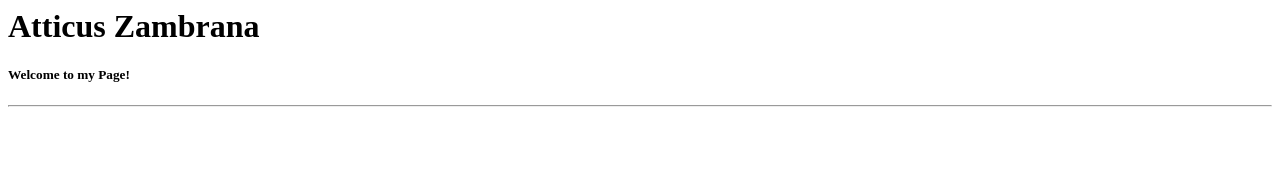
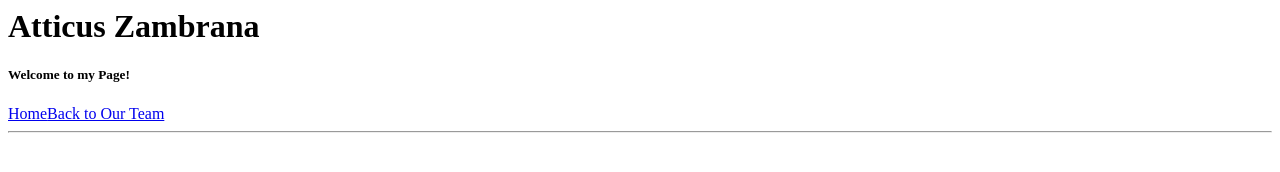
Before and after one commit to ThrottleM/ths-games.github.io, a plain HTML site: page pages/ourteam/angus/index.html in a window 1280 px wide. Drawn offline with Linux system fonts and the light colour scheme.

Commit message:
Added back links

```diff
--- a/pages/ourteam/angus/index.html
+++ b/pages/ourteam/angus/index.html
@@ -5,6 +5,7 @@
   <body>
     <h1>Atticus Zambrana</h1>
     <h5>Welcome to my Page!</h5>
+    <a href="/">Home</a><a href="/pages/ourteam">Back to Our Team</a>
     <hr>
   </body>
 </html>
```
